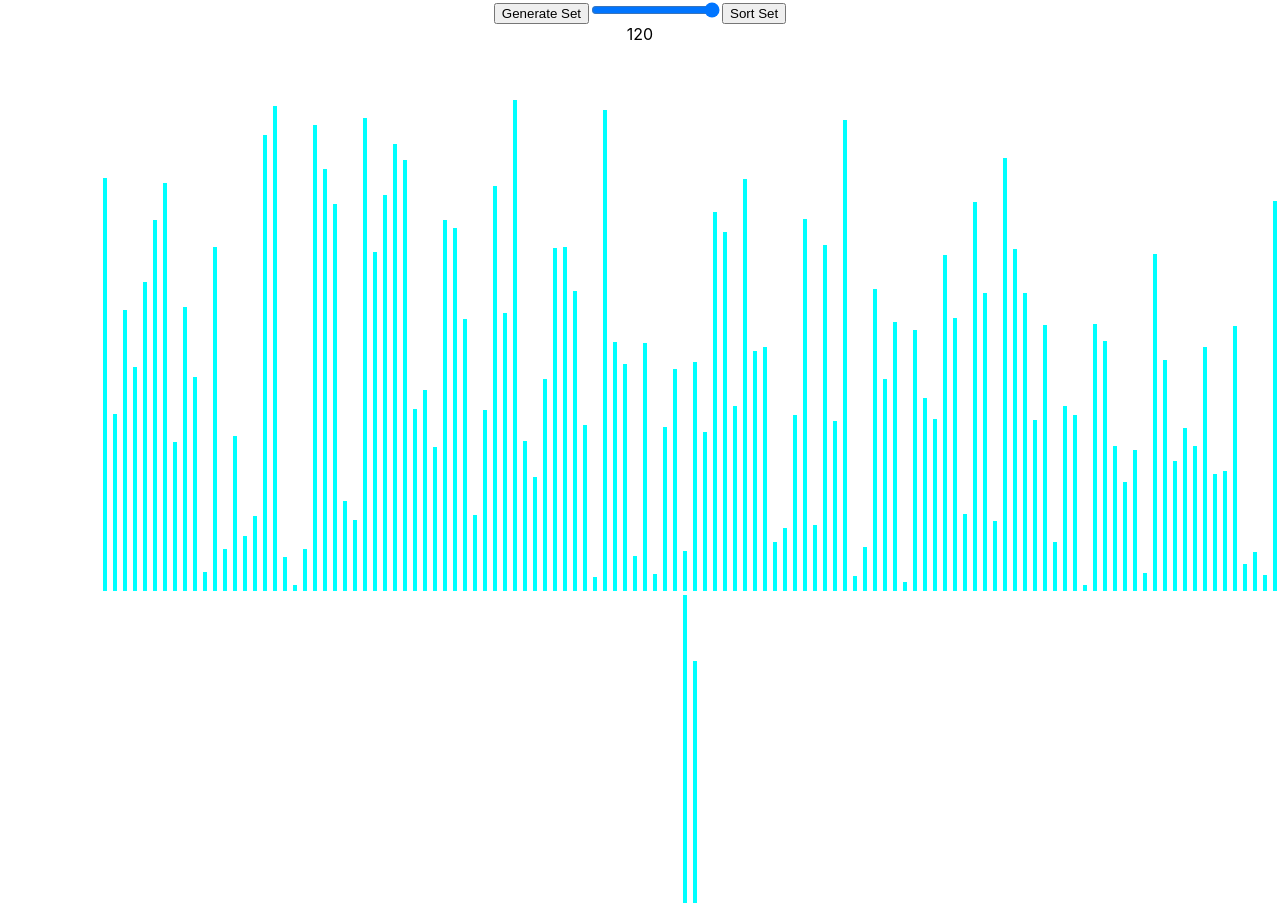
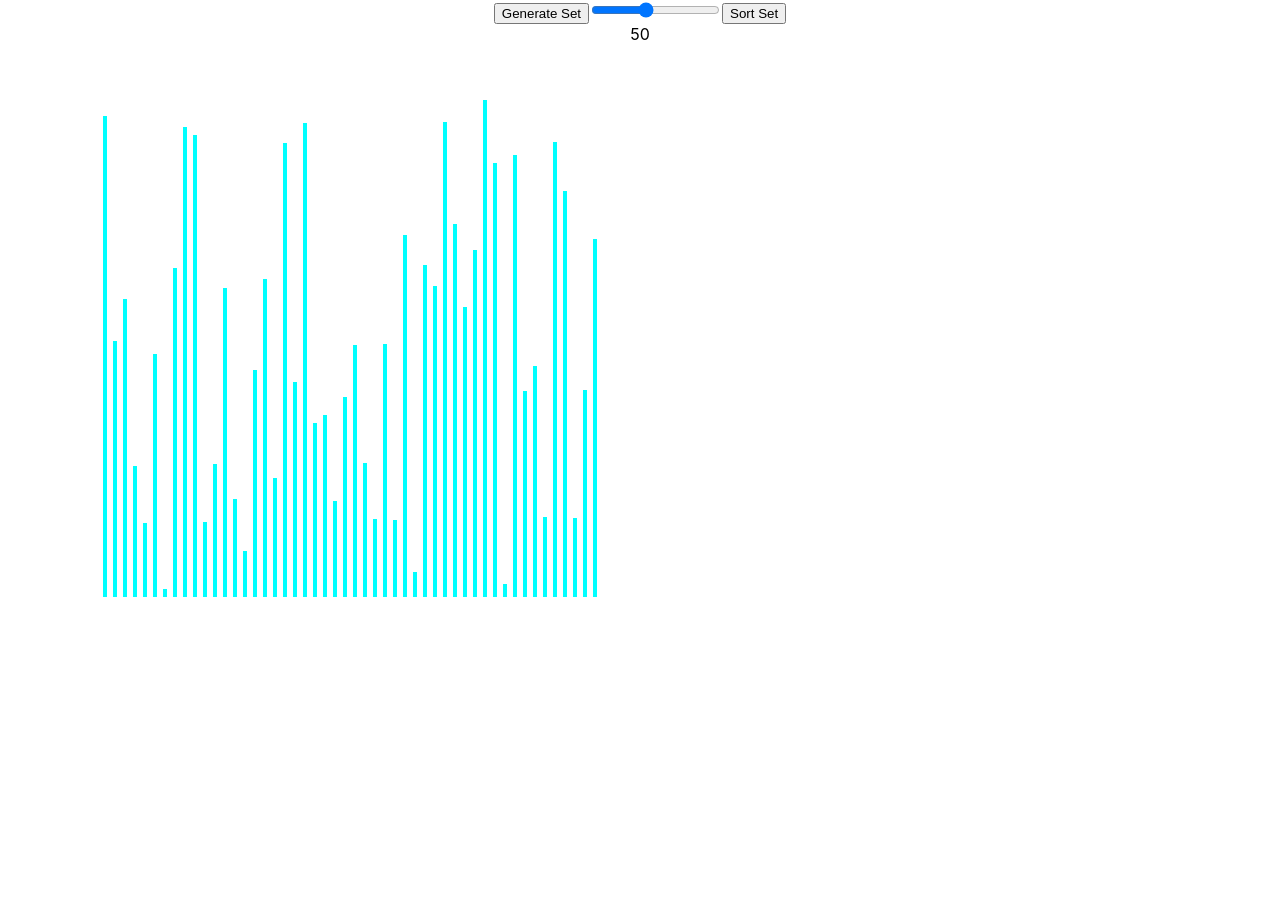
Before and after one commit to Nahomyonas/Sorting-algorith-visualizer, a React (Create React App) app: page / in a window 1280 px wide. After the commit the page ends 800 px from the top, so only its background shows below. Built offline with nearby package versions, Linux system fonts and the light colour scheme.

Commit message:
Color animation added

```diff
--- a/src/App.js
+++ b/src/App.js
@@ -1,4 +1,3 @@
-import logo from './logo.svg';
 import './App.css';
 import Visualizer from './visualizer/Visualizer';
 
--- a/src/visualizer/Visualizer.jsx
+++ b/src/visualizer/Visualizer.jsx
@@ -1,7 +1,7 @@
 import React from 'react';
 import "./Visualizer.css"
 
-const ARRAY_SIZE = 120;
+const ARRAY_SIZE = 50;
 
 
 export default class Visualizer extends React.Component{
@@ -37,12 +37,12 @@ export default class Visualizer extends React.Component{
 
     *bubble(){
         let size= this.state.array.length;
-        let {array} = this.state
+        let array = this.state.array
 
         for(let i = 0; i < size -1; i++){
 
             for(let j = 0; j < size - 1 - i; j ++){
-                if(array[j] > array[j+1]){
+                if(array[j] < array[j+1]){
                     [array[j], array[j+1]] = [array[j+1], array[j]]
                     yield [j,j+1,true]
                 }else{
@@ -60,7 +60,7 @@ export default class Visualizer extends React.Component{
         if(this.bubbleSortState === undefined){
             this.bubbleSortState = this.bubble()
         }
-        console.log(this.state.array)
+
         while(done === false){
             state = this.bubbleSortState.next()
 
@@ -69,6 +69,12 @@ export default class Visualizer extends React.Component{
             }else{
                 done = state.done
             }
+
+            let arrayBars= document.getElementsByClassName('Bar')
+            arrayBars[state.value[0]].style.backgroundColor = 'red'
+            await wait(1);
+
+            arrayBars[state.value[0]].style.backgroundColor = 'aqua'
 
             this.setState({array:this.state.array})
         }
@@ -84,9 +90,8 @@ export default class Visualizer extends React.Component{
     }
 
     render = () => {
-        const {array} = this.state;
-        const bars = array.map((value,index) =>(
-            <div className = "Bar" key = {index} style= {{height: `${value}px`}}>
+        this.bars = this.state.array.map((value,index) =>(
+            <div className = "Bar" key = {index} id = {index} style= {{height: `${value}px`}}>
 
             </div>
         ))
@@ -94,7 +99,7 @@ export default class Visualizer extends React.Component{
         return(
             <div className='main'>
             <div className = "container">
-                {bars}
+                {this.bars}
             </div>
             <button onClick= {()=>this.generateSet(this.state.arraySize)}>Generate Set</button>
             <input id ="slider"
```
